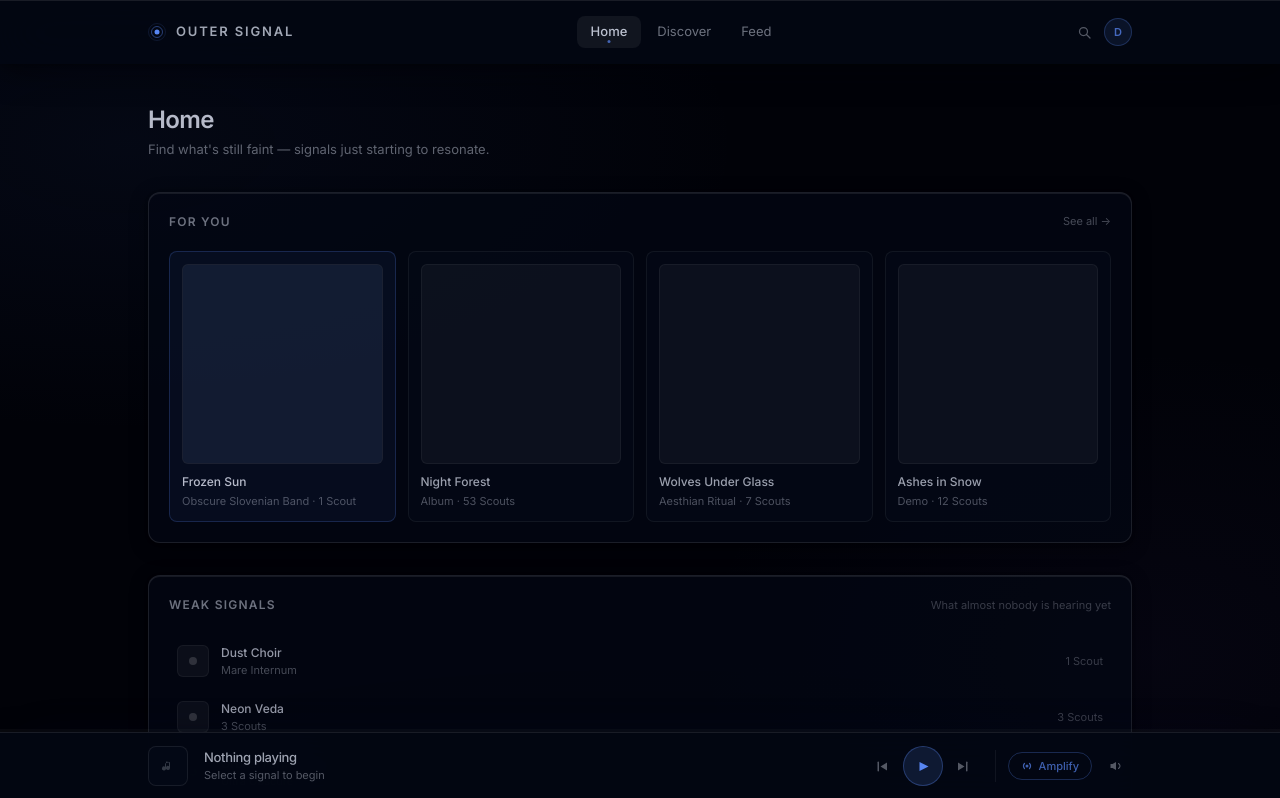
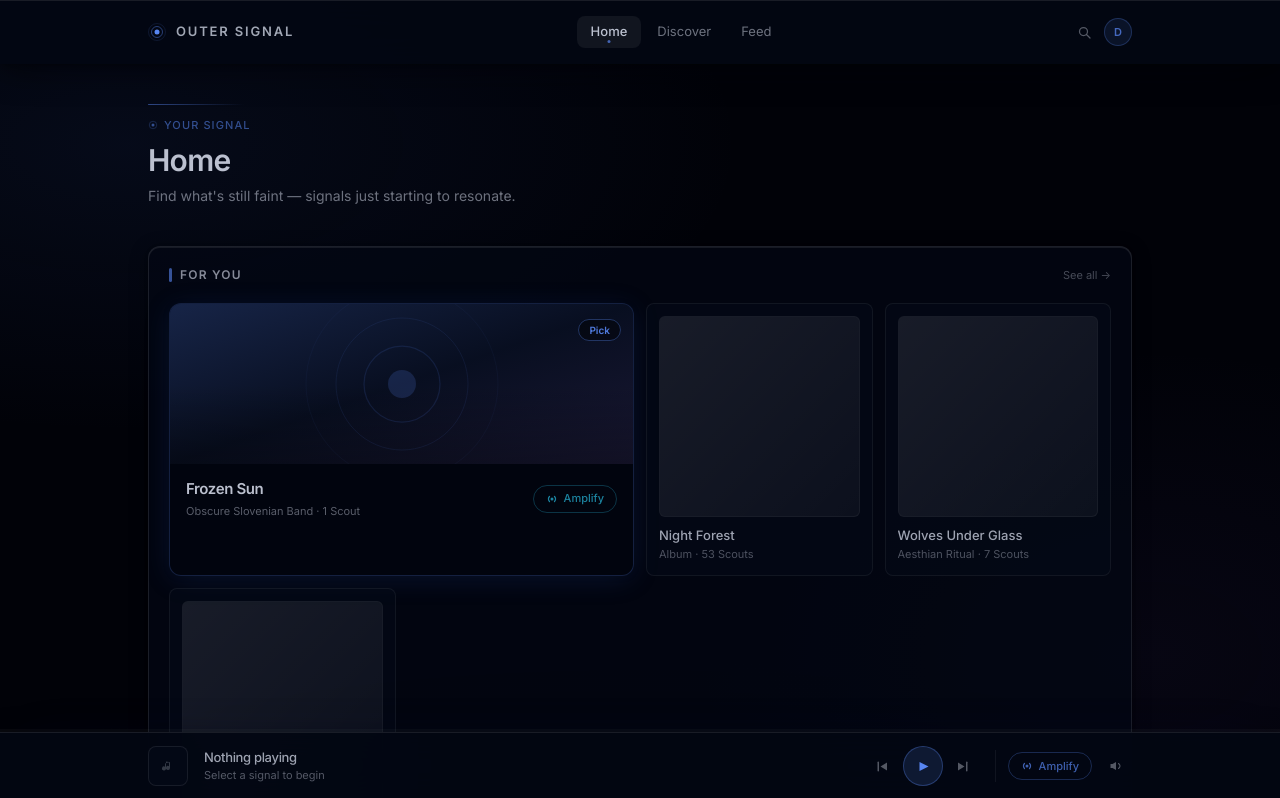
Before and after one commit to ElderSignStudio/ClaudeCodeTest, a SvelteKit app: page / in a window 1280 px wide. Shown: the top 798 px of the page. Built offline with nearby package versions, Linux system fonts and the light colour scheme.

Commit message:
Improves styling of shells

```diff
--- a/src/app.css
+++ b/src/app.css
@@ -76,12 +76,12 @@ body {
   background-image:
     radial-gradient(
       ellipse 80% 60% at 10% 18%,
-      oklch(0.45 0.15 265 / 0.08) 0%,
+      oklch(0.45 0.15 265 / 0.11) 0%,
       transparent 60%
     ),
     radial-gradient(
       ellipse 65% 70% at 90% 82%,
-      oklch(0.40 0.15 290 / 0.06) 0%,
+      oklch(0.40 0.15 290 / 0.08) 0%,
       transparent 55%
     ),
     radial-gradient(
@@ -139,4 +139,23 @@ body {
       0 0 16px -4px var(--color-primary),
       inset 0 1px 0 oklch(1 0 0 / 0.1);
   }
+
+  /*
+    os-hero-card: ambient primary-tinted shadow that lifts the featured
+    card off the surface. Separate from os-surface so it can be applied
+    to full-bleed cards that don't use the surface background utility.
+    Transitions on hover for a subtle depth-shift without animation.
+  */
+  .os-hero-card {
+    box-shadow:
+      0 4px 28px -4px oklch(0.45 0.15 265 / 0.25),
+      0 1px 6px -1px oklch(0 0 0 / 0.30);
+    transition: box-shadow 0.3s ease;
+
+    &:hover {
+      box-shadow:
+        0 10px 44px -4px oklch(0.45 0.15 265 / 0.42),
+        0 2px 10px -2px oklch(0 0 0 / 0.36);
+    }
+  }
 }
--- a/src/routes/+page.svelte
+++ b/src/routes/+page.svelte
@@ -12,35 +12,42 @@
 	];
 
 	const weakSignals = [
-		{ id: 'dust-choir',  title: 'Dust Choir',  artist: 'Mare Internum',   scouts: 1 },
-		{ id: 'neon-veda',   title: 'Neon Veda',   artist: '3 Scouts',        scouts: 3 },
-		{ id: 'orbital-form', title: 'Orbital Form', artist: 'Ultra Obscure', scouts: 0 },
+		{ id: 'dust-choir',   title: 'Dust Choir',   artist: 'Mare Internum',  scouts: 1 },
+		{ id: 'neon-veda',    title: 'Neon Veda',    artist: '3 Scouts',       scouts: 3 },
+		{ id: 'orbital-form', title: 'Orbital Form', artist: 'Ultra Obscure',  scouts: 0 },
 	];
 </script>
 
-<div class="max-w-5xl mx-auto px-5 py-10 space-y-8">
+<div class="max-w-5xl mx-auto px-5 py-10 space-y-10">
 
 	<!-- ── Page heading ─────────────────────────────────────────── -->
 	<!--
-		Larger than before (text-2xl vs text-xl) — the heading must
-		clearly anchor the view and tell the user where they are.
-		The subtitle is copy that belongs to Outer Signal's voice.
+		Signal horizon: a 1px gradient line before the eyebrow — creates
+		an "entry moment" without any visible decoration element.
+		It reads as light catching the edge of the page before content begins.
 	-->
-	<div class="space-y-1">
-		<h1 class="text-2xl font-semibold tracking-tight text-base-content/92">Home</h1>
-		<p class="text-[13px] text-base-content/48">Find what's still faint — signals just starting to resonate.</p>
+	<div class="space-y-3">
+		<div class="h-px w-24 bg-linear-to-r from-primary/50 to-transparent rounded-full" aria-hidden="true"></div>
+		<div class="space-y-2">
+			<div class="flex items-center gap-1.5">
+				<svg class="w-2.5 h-2.5 text-primary/55 shrink-0" viewBox="0 0 10 10" fill="none" aria-hidden="true">
+					<circle cx="5" cy="5" r="1.5" fill="currentColor" />
+					<circle cx="5" cy="5" r="3.75" stroke="currentColor" stroke-width="0.75" opacity="0.55" />
+				</svg>
+				<span class="text-[11px] font-medium uppercase tracking-widest text-primary/55">Your Signal</span>
+			</div>
+			<h1 class="text-3xl font-bold tracking-tight text-base-content/95">Home</h1>
+			<p class="text-sm text-base-content/55 max-w-sm">Find what's still faint — signals just starting to resonate.</p>
+		</div>
 	</div>
 
 	<!-- ── For You lane ─────────────────────────────────────────── -->
 	<div class="os-surface p-5">
-		<!--
-			Section header row: label left, "See all" right.
-			This pattern immediately communicates the section is
-			navigable — a discovery product cue, not a dashboard cue.
-			Label is weight-600 and slightly larger (text-[12px] vs [11px]).
-		-->
 		<div class="flex items-center justify-between mb-5">
-			<p class="text-[12px] font-semibold uppercase tracking-widest text-base-content/55">For You</p>
+			<div class="flex items-center gap-2">
+				<div class="w-0.75 h-3.5 rounded-full bg-primary/60" aria-hidden="true"></div>
+				<p class="text-xs font-semibold uppercase tracking-widest text-base-content/68">For You</p>
+			</div>
 			<a
 				href="/discover"
 				class="text-[11px] text-base-content/35 hover:text-base-content/65 transition-colors"
@@ -51,65 +58,118 @@
 
 		<div class="grid grid-cols-2 sm:grid-cols-4 gap-3">
 			{#each forYouItems as item (item.id)}
+				{#if item.featured}
 					<!--
-					group: enables group-hover: children to respond to card hover.
-					Featured card (i=0): primary-tinted border instead of white.
-					  This is the ONLY card that uses accent color — it signals
-					  "this is the recommended starting point."
-					Non-featured cards: neutral white border.
-					All cards: brighten border + subtle fill on hover.
-					cursor-pointer: communicates interactivity clearly.
+						Hero card: full restructure from prior approach.
+
+						Key structural change: no padding on the card itself.
+						The art area is full-bleed top/sides — fills edge to edge.
+						Info section has its own padding below the art.
+						This makes it read as a content object, not a padded container.
+
+						os-hero-card: primary-tinted ambient shadow from app.css —
+						lifts the card off the surface with a glow that intensifies on hover.
+
+						Signal rings: now centered vertically in the art area (not clipped
+						at corner) so they feel composed, not decorative overflow.
+						Three rings at different opacities create the "signal propagating" effect.
+
+						Pick badge: lives inside the art area, top-right, with backdrop-blur
+						so it reads as an editorial stamp on the content.
+
+						Amplify button: surfaces the core product action in the info row —
+						gives the hero card a clear CTA without hover-gating it.
+
+						Play overlay still appears on hover — the two don't conflict because
+						Amplify is always visible while Play only appears on hover.
 					-->
 					<div
-					class={[
-						'group relative rounded-lg p-3 space-y-2.5 cursor-pointer transition-all duration-200',
-						item.featured
-							? 'bg-primary/6 border border-primary/22 hover:border-primary/38 hover:bg-primary/10'
-							: 'bg-base-300/50 border border-white/6 hover:border-white/14 hover:bg-white/3',
-					]}
+						class="col-span-2 group relative rounded-xl overflow-hidden cursor-pointer os-hero-card border border-primary/22 hover:border-primary/42 transition-colors duration-300 bg-oklch-surface"
+						style="background-color: oklch(0.115 0.028 265 / 0.95);"
 					>
+						<!-- Art area: full-bleed, no side padding -->
+						<div class="relative w-full h-40 overflow-hidden">
+							<!-- Atmospheric gradient wash -->
+							<div class="absolute inset-0 bg-linear-to-br from-primary/25 via-primary/8 to-secondary/18"></div>
+							<!-- Subtle noise/texture illusion via layered gradients -->
+							<div class="absolute inset-0 bg-linear-to-t from-black/30 via-transparent to-transparent"></div>
+
+							<!-- Signal rings — centered, composed, not clipped -->
+							<div class="absolute inset-0 flex items-center justify-center pointer-events-none" aria-hidden="true">
+								<svg class="w-52 h-52 text-primary" viewBox="0 0 208 208" fill="none">
+									<circle cx="104" cy="104" r="14" fill="currentColor" opacity="0.18" />
+									<circle cx="104" cy="104" r="38" stroke="currentColor" stroke-width="1.25" opacity="0.13" />
+									<circle cx="104" cy="104" r="66" stroke="currentColor" stroke-width="1" opacity="0.09" />
+									<circle cx="104" cy="104" r="96" stroke="currentColor" stroke-width="0.75" opacity="0.06" />
+								</svg>
+							</div>
+
+							<!-- Pick badge: inside art, top-right, editorial stamp -->
+							<div class="absolute top-3 right-3">
+								<span class="text-[10px] font-semibold text-primary/90 border border-primary/35 rounded-full px-2.5 py-1 bg-black/40 backdrop-blur-sm">
+									Pick
+								</span>
+							</div>
+
+							<!-- Play overlay on hover -->
+							<div class="absolute inset-0 flex items-center justify-center opacity-0 group-hover:opacity-100 transition-opacity duration-200">
+								<div class="w-11 h-11 rounded-full bg-primary/28 border border-primary/50 text-primary flex items-center justify-center os-play-glow">
+									<svg class="w-4 h-4 translate-x-px" viewBox="0 0 12 12" fill="currentColor" aria-hidden="true">
+										<path d="M3 2l8 4-8 4V2z" />
+									</svg>
+								</div>
+							</div>
+						</div>
+
+						<!-- Info section: padded, sits below full-bleed art -->
+						<div class="px-4 py-3.5 flex items-center justify-between gap-3">
+							<div class="min-w-0">
+								<p class="text-[15px] font-semibold text-base-content/95 truncate tracking-tight">{item.title}</p>
+								<p class="text-[11px] text-base-content/45 truncate mt-0.5">
+									{item.artist} · {item.scouts} Scout{item.scouts === 1 ? '' : 's'}
+								</p>
+							</div>
 							<!--
-						Art placeholder with play overlay.
-						The overlay is invisible at rest, appears on group-hover.
-						This is the core "alive" signal for cards.
+								Amplify: always visible in hero, not hover-gated.
+								The hero card's CTA should be reachable without hovering.
+								Uses accent color (teal-blue) instead of primary to avoid
+								competing with the primary-tinted art area above.
 							-->
+							<button
+								class="shrink-0 flex items-center gap-1.5 h-7 px-3 rounded-full text-[11px] font-medium text-accent/75 border border-accent/28 hover:text-accent hover:border-accent/52 hover:bg-accent/8 transition-all"
+								aria-label="Amplify this signal"
+							>
+								<svg class="w-3 h-3 shrink-0" viewBox="0 0 12 12" fill="none" aria-hidden="true">
+									<circle cx="6" cy="6" r="1.5" fill="currentColor" />
+									<path d="M3.5 8.5a3.5 3.5 0 0 1 0-5" stroke="currentColor" stroke-width="1.25" stroke-linecap="round" />
+									<path d="M8.5 3.5a3.5 3.5 0 0 1 0 5" stroke="currentColor" stroke-width="1.25" stroke-linecap="round" />
+								</svg>
+								Amplify
+							</button>
+						</div>
+					</div>
+				{:else}
+					<!--
+						Regular cards: simpler, clearly subordinate to the hero.
+						The contrast is achieved by what they DON'T have:
+						no glow, no full-bleed art, no visible CTA.
+						They recede to support the hero's dominance.
+					-->
+					<div
+						class="group relative rounded-lg p-3 space-y-2.5 cursor-pointer transition-all duration-200 bg-base-300/50 border border-white/6 hover:border-white/14 hover:bg-white/3"
+					>
 						<div class="relative aspect-square w-full rounded-md bg-white/4 border border-white/5 overflow-hidden">
-						{#if item.featured}
-							<!--
-								Featured art gets a faint primary tint in the background —
-								a very subtle signal that this item has more presence.
-							-->
-							<div class="absolute inset-0 bg-primary/5"></div>
-						{/if}
-						<!--
-							Play button overlay — appears on hover only.
-							This transitions the card from "static info" to "playable object."
-						-->
+							<div class="absolute inset-0 bg-linear-to-br from-white/5 to-transparent"></div>
 							<div class="absolute inset-0 flex items-center justify-center opacity-0 group-hover:opacity-100 transition-opacity duration-150">
-							<div class={[
-								'w-7 h-7 rounded-full border flex items-center justify-center',
-								item.featured
-									? 'bg-primary/25 border-primary/45 text-primary'
-									: 'bg-white/12 border-white/20 text-base-content/80',
-							]}>
+								<div class="w-7 h-7 rounded-full bg-white/12 border border-white/20 text-base-content/80 flex items-center justify-center">
 									<svg class="w-3 h-3 translate-x-px" viewBox="0 0 12 12" fill="currentColor" aria-hidden="true">
 										<path d="M3 2l8 4-8 4V2z" />
 									</svg>
 								</div>
 							</div>
 						</div>
-
-					<!--
-						Featured card: title at /95 (primary text level).
-						Non-featured: title at /78 (secondary level).
-						This single opacity shift is enough to establish priority
-						without using color or size difference.
-					-->
 						<div>
-						<p class={[
-							'text-[12px] font-medium truncate leading-snug',
-							item.featured ? 'text-base-content/92' : 'text-base-content/78',
-						]}>
+							<p class="text-[13px] font-medium text-base-content/80 truncate leading-snug">
 								{item.title}
 							</p>
 							<p class="text-[11px] text-base-content/38 truncate mt-0.5">
@@ -117,36 +177,35 @@
 							</p>
 						</div>
 					</div>
+				{/if}
 			{/each}
 		</div>
 	</div>
 
 	<!-- ── Weak Signals lane ─────────────────────────────────────── -->
+	<!--
+		Accent bar uses base-content/22 (muted) vs primary/60 above —
+		the tonal contrast between bars reinforces the section hierarchy.
+	-->
 	<div class="os-surface p-5">
 		<div class="flex items-center justify-between mb-5">
-			<p class="text-[12px] font-semibold uppercase tracking-widest text-base-content/55">Weak Signals</p>
+			<div class="flex items-center gap-2">
+				<div class="w-0.75 h-3.5 rounded-full bg-base-content/22" aria-hidden="true"></div>
+				<p class="text-xs font-semibold uppercase tracking-widest text-base-content/55">Weak Signals</p>
+			</div>
 			<span class="text-[11px] text-base-content/28">What almost nobody is hearing yet</span>
 		</div>
 
-		<!--
-			Horizontal list layout instead of a grid — different from the
-			card grid above, creating visual rhythm between sections.
-			Each row is a simpler, more stripped-down item.
-		-->
 		<div class="space-y-px">
 			{#each weakSignals as item (item.id)}
 				<div class="group flex items-center gap-3 px-2 py-2.5 rounded-lg hover:bg-white/4 transition-colors duration-150 cursor-pointer">
-					<!-- Art thumbnail — even smaller for this "faint signal" aesthetic -->
 					<div class="w-8 h-8 rounded-md bg-white/4 border border-white/5 shrink-0 flex items-center justify-center">
 						<div class="w-2 h-2 rounded-full bg-white/15 group-hover:bg-primary/40 transition-colors duration-200"></div>
 					</div>
-
 					<div class="flex-1 min-w-0">
-						<p class="text-[12px] font-medium text-base-content/75 truncate">{item.title}</p>
+						<p class="text-[13px] font-medium text-base-content/75 truncate">{item.title}</p>
 						<p class="text-[11px] text-base-content/35 truncate">{item.artist}</p>
 					</div>
-
-					<!-- Scout count — tertiary metadata, right-aligned -->
 					<p class="text-[11px] text-base-content/28 shrink-0">
 						{item.scouts === 0 ? 'No scouts yet' : `${item.scouts} Scout${item.scouts === 1 ? '' : 's'}`}
 					</p>
```
Lines whose indentation alone changed are shown as unchanged.
